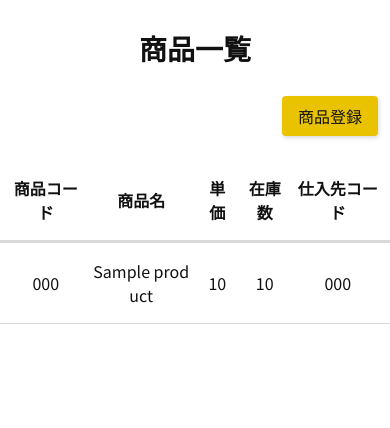
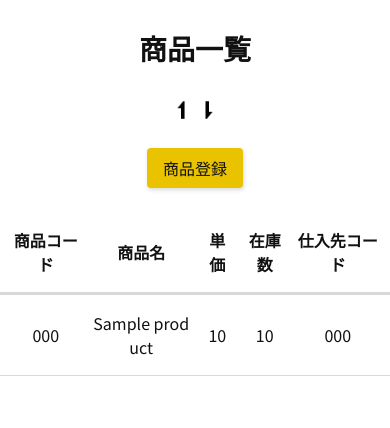
Before and after one commit to KYOJINNAAPYON/php-db-app, a PHP site: page /read.php in a window 390 px wide. Shown: the part 56-484 px from the top of the page. Run offline with PHP 8.4, Linux system fonts and the light colour scheme; tables that the repository leaves empty or names only in its code hold one stand-in row (values such as "Sample post").

Commit message:
並び替え、CSS追加

```diff
--- a/css/style.css
+++ b/css/style.css
@@ -100,6 +100,27 @@ footer {
   margin-bottom: 1.5rem;
 }
 
+.products-ui div {
+  display: flex;
+  align-items: flex-end;
+}
+
+@media (max-width: 959px) {
+  .products-ui {
+    flex-direction: column;
+    align-items: center;
+  }
+
+  .products-ui div {
+    margin-bottom: 1.5rem;
+  }
+}
+
+.sort-img {
+  height: 1.75rem;
+  vertical-align: top;
+}
+
 .products-table {
   width: 100%;
   margin: 0 auto;
--- a/read.php
+++ b/read.php
@@ -6,8 +6,19 @@ $password = 'root';
 try {
   $pdo = new PDO($dsn, $user, $password);
 
-  // productsテーブルからすべてのカラムのデータを取得するためのSQL文を変数$sqlに代入する
-  $sql_select = 'SELECT * FROM products';
+  // orderパラメータの値が存在すれば（並び替えボタンを押したとき）、その値を変数$orderに代入する
+if (isset($_GET['order'])) {
+  $order = $_GET['order'];
+} else {
+  $order = NULL;
+}
+
+// orderパラメータの値によってSQL文を変更する
+if ($order === 'desc') {
+  $sql_select = 'SELECT * FROM products ORDER BY updated_at DESC';
+} else {
+  $sql_select = 'SELECT * FROM products ORDER BY updated_at ASC';
+}
 
   // SQL文を実行する
   $stmt_select = $pdo->query($sql_select);
@@ -47,6 +58,12 @@ try {
         <div class="products-ui">
           <div>
             <!-- ここに並び替えボタンと検索ボックスを作成する -->
+            <a href="read.php?order=desc">
+              <img src="images/desc.png" alt="降順に並べ替え" class="sort-img">
+            </a>
+            <a href="read.php?order=asc">
+              <img src="images/asc.png" alt="昇順に並べ替え" class="sort-img">
+            </a>
           </div>
           <a href="#" class="btn">商品登録</a>
         </div>
```
